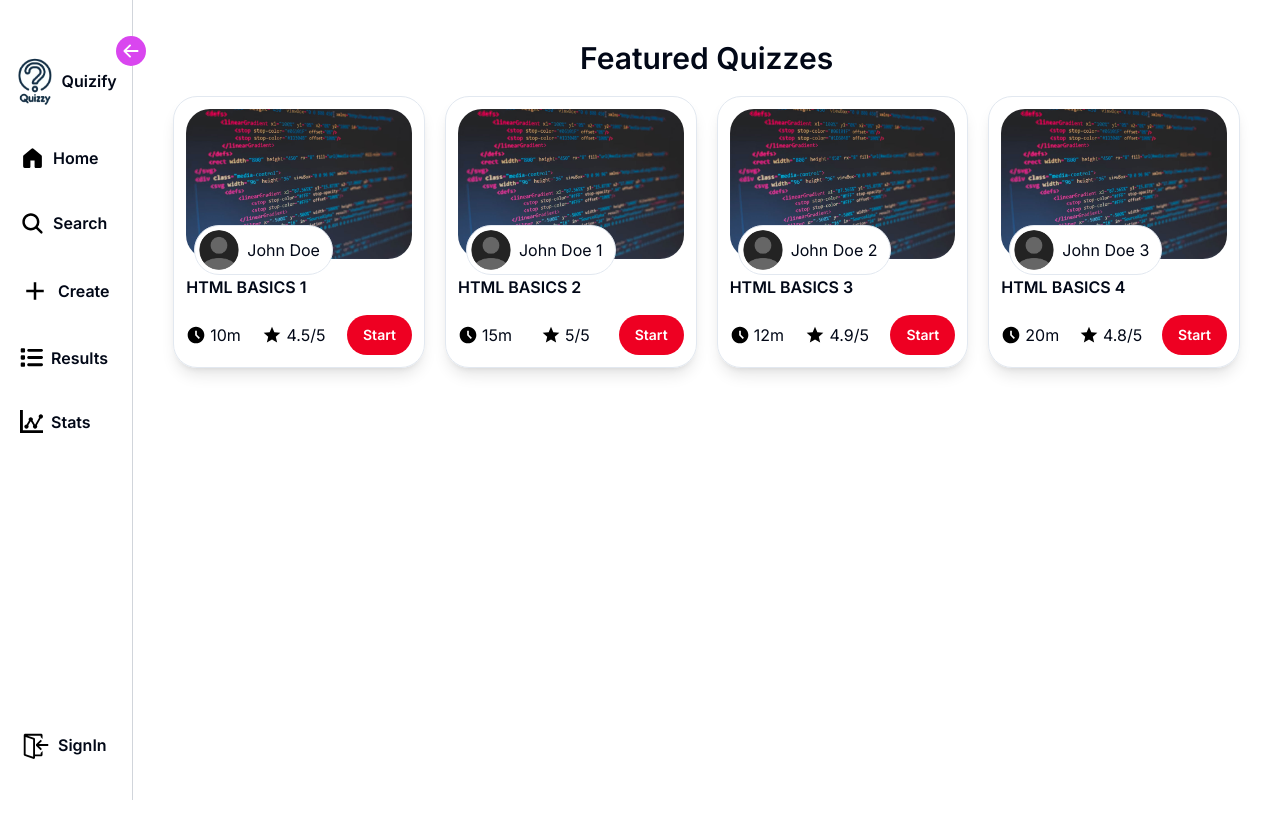
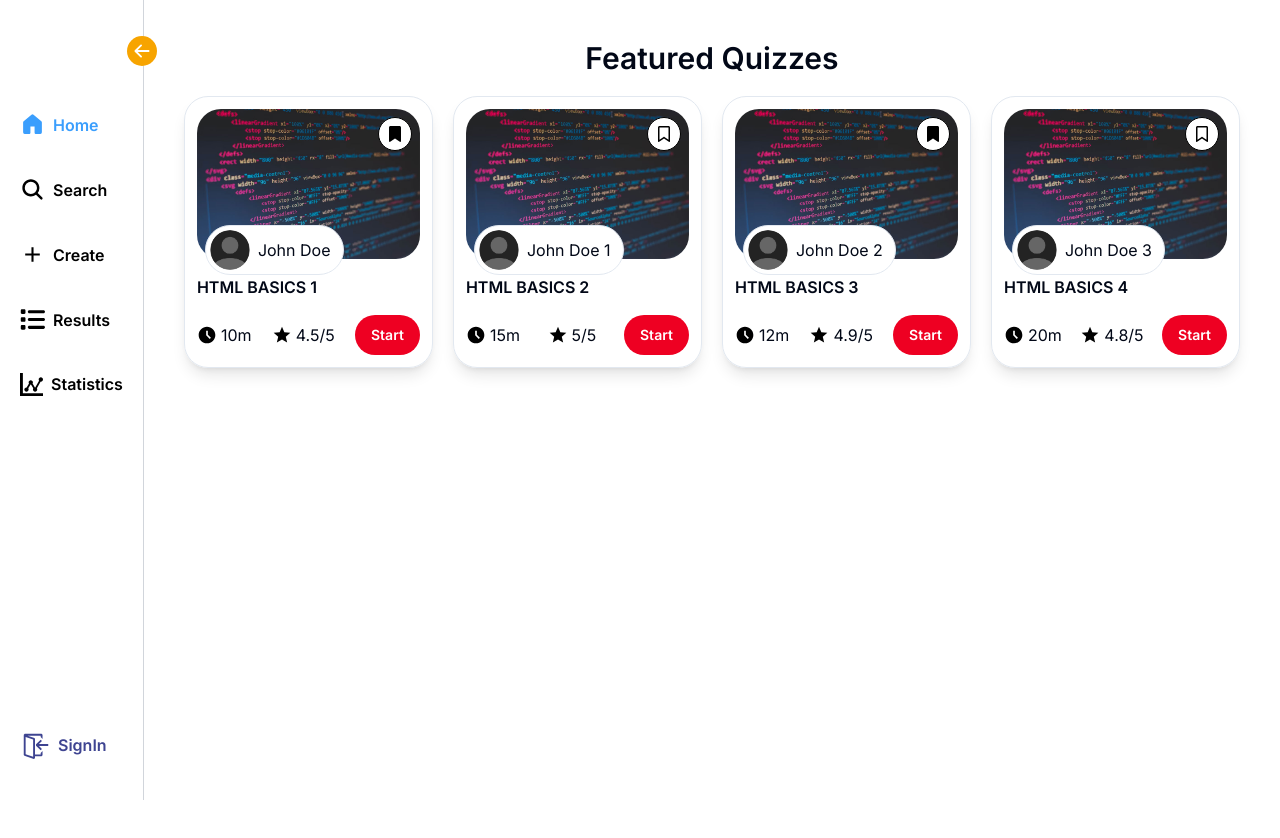
Before and after one commit to DevAdeelAhmad/quiz-app, a Next.js app: page / in a window 1280 px wide. Both pictures are taken after a click on the icon 75 px from the left and 51 px from the top of the page. Shown: the top 838 px of the page. Built offline with nearby package versions, Linux system fonts and the light colour scheme; no server answers.

Commit message:
Active Color Added + Name changed

```diff
--- a/src/app/(auth)/signin/page.tsx
+++ b/src/app/(auth)/signin/page.tsx
@@ -73,7 +73,7 @@ const SignInPage = () => {
                 {/* Left */}
                 <div className="flex-1 hidden lg:flex flex-col items-center justify-center min-h-screen gap-10 bg-[#ee0022] px-2">
                     <Image src="/assets/auth/auth-illustration.png" width={400} height={400} alt='Illustration' />
-                    <h1 className='text-white font-bold text-5xl'>Welcome Back to Quizify!</h1>
+                    <h1 className='text-white font-bold text-5xl'>Welcome Back to Quizzy!</h1>
                     <span className='text-white'>Easy to create and take quizzes online</span>
                 </div>
                 {/* Right */}
--- a/src/app/(auth)/signup/page.tsx
+++ b/src/app/(auth)/signup/page.tsx
@@ -78,7 +78,7 @@ const SignUpPage = () => {
                 {/* Left */}
                 <div className="flex-1 hidden lg:flex flex-col items-center justify-center min-h-screen gap-10 bg-[#ee0022] px-2">
                     <Image src="/assets/auth/auth-illustration.png" width={400} height={400} alt='Illustration' />
-                    <h1 className='text-white font-bold text-5xl'>Welcome to Quizify!</h1>
+                    <h1 className='text-white font-bold text-5xl'>Welcome to Quizzy!</h1>
                     <span className='text-white'>Easy to create and take quizzes online</span>
                 </div>
                 {/* Right */}
--- a/src/app/layout.tsx
+++ b/src/app/layout.tsx
@@ -5,8 +5,8 @@ import { AuthContextProvider } from "@/context/AuthContext";
 const inter = Inter({ subsets: ["latin"] });
 import NextTopLoader from 'nextjs-toploader'
 export const metadata: Metadata = {
-  title: "Quizify",
-  description: "Quizify | Find & Take!",
+  title: "Quizzy",
+  description: "Quizzy | Find & Take!",
 };
 
 export default function RootLayout({
@@ -18,7 +18,7 @@ export default function RootLayout({
     <html lang="en">
       <body className={inter.className}>
         <AuthContextProvider>
-          <NextTopLoader color="red" />
+          <NextTopLoader zIndex={1000} height={5} color="#3a9efd" />
           {children}
         </AuthContextProvider>
       </body>
--- a/src/components/commons/Sidebar.tsx
+++ b/src/components/commons/Sidebar.tsx
@@ -1,9 +1,8 @@
 "use client"
 import { UserAuth } from '@/context/AuthContext';
 import Link from 'next/link';
+import { useRouter, usePathname } from 'next/navigation';
 import { useState } from 'react';
-import { useRouter } from 'next/navigation';
-import Image from 'next/image';
 import { BiPlus } from "react-icons/bi";
 import { BsArrowLeftShort } from 'react-icons/bs';
 import { FaList } from "react-icons/fa6";
@@ -15,6 +14,7 @@ import { VscSignIn, VscSignOut } from "react-icons/vsc";
 
 const Sidebar = () => {
     const router = useRouter();
+    const currentRoute = usePathname();
     const { signout, user } = UserAuth();
     const [open, setOpen] = useState(false);
     const handleSidebar = () => {
@@ -27,44 +27,43 @@ const Sidebar = () => {
             console.log(error);
         }
     }
-
+    const generalStyle = "flex items-center gap-2"
+    const activeStyle = "text-second"
+    const nonActiveStyle = "text-black"
+    const textStyle = `font-semibold ${open ? "flex" : "hidden"}`
     return (
-        <aside className={`border-r border-r-gray-300 sticky h-screen p-5 pt-14 top-0 bottom-0 duration-300 ${open ? "w-36" : "w-20"}`}>
-            <BsArrowLeftShort className={`text-white bg-fuchsia-500 text-3xl rounded-full cursor-pointer absolute -right-[14px] top-9 transition-all duration-300 ${!open && "rotate-180"}`} onClick={handleSidebar} />
-            <Link className='flex items-center gap-2 duration-300 w-full justify-center' href='/'>
-                <Image src='/assets/logo-transparent.png' width={38} height={38} alt='logo' />
-                <span className={`font-semibold ${open ? "flex" : "hidden"}`}>Quizify</span>
-            </Link>
-            <div className="flex flex-col gap-10 pt-10 w-full">
-                <Link className='flex items-center gap-2' href="/">
-                    <GoHomeFill color='black' size={25} />
-                    <span className={`font-semibold ${open ? "flex" : "hidden"}`}>Home</span>
+        <aside className={`hidden lg:block border-r border-r-gray-300 sticky h-screen p-5 pt-14 top-0 bottom-0 left-0 duration-300 ${open ? "w-36" : "w-16"}`}>
+            <BsArrowLeftShort className={`text-white bg-first text-3xl rounded-full cursor-pointer absolute -right-[14px] top-9 transition-all duration-300 ${!open && "rotate-180"}`} onClick={handleSidebar} />
+            <div className="flex flex-col gap-10 pt-14 w-full items-start justify-center">
+                <Link className={`${generalStyle} ${currentRoute === '/' ? activeStyle : nonActiveStyle}`} href="/">
+                    <GoHomeFill size={25} />
+                    <span className={textStyle}>Home</span>
                 </Link>
-                <Link className='flex items-center gap-2' href="/search">
-                    <IoSearch color='black' size={25} />
-                    <span className={`font-semibold ${open ? "flex" : "hidden"}`}>Search</span>
+                <Link className={`${generalStyle} ${currentRoute === '/search' ? activeStyle : nonActiveStyle}`} href="/search">
+                    <IoSearch size={25} />
+                    <span className={textStyle}>Search</span>
                 </Link>
-                <Link className='flex items-center gap-2' href="/create">
-                    <BiPlus color='black' size={30} />
-                    <span className={`font-semibold ${open ? "flex" : "hidden"}`}>Create</span>
+                <Link className={`${generalStyle} ${currentRoute === '/create' ? activeStyle : nonActiveStyle}`} href="/create">
+                    <BiPlus size={25} />
+                    <span className={textStyle}>Create</span>
                 </Link>
-                <Link className='flex items-center gap-2' href="/create">
-                    <FaList color='black' size={23} />
-                    <span className={`font-semibold ${open ? "flex" : "hidden"}`}>Results</span>
+                <Link className={`${generalStyle} ${currentRoute === '/results' ? activeStyle : nonActiveStyle}`} href="/results">
+                    <FaList size={25} />
+                    <span className={textStyle}>Results</span>
                 </Link>
-                <Link className='flex items-center gap-2' href="/create">
-                    <ImStatsDots color='black' size={23} />
-                    <span className={`font-semibold ${open ? "flex" : "hidden"}`}>Stats</span>
+                <Link className={`${generalStyle} ${currentRoute === '/stats' ? activeStyle : nonActiveStyle}`} href="/stats">
+                    <ImStatsDots size={23} />
+                    <span className={textStyle}>Statistics</span>
                 </Link>
                 {user ? (
-                    <div onClick={handleSignOut} className='absolute bottom-10 flex items-center gap-2 cursor-pointer'>
-                        <VscSignOut color='black' size={30} />
-                        <span className={`font-semibold ${open ? "flex" : "hidden"}`}>SignOut</span>
+                    <div onClick={handleSignOut} className='absolute bottom-10 flex items-center gap-2 cursor-pointer text-third'>
+                        <VscSignOut size={30} />
+                        <span className={textStyle}>SignOut</span>
                     </div>
                 ) : (
-                    <div onClick={() => router.push("/signin")} className='absolute bottom-10 flex items-center gap-2 cursor-pointer'>
-                        <VscSignIn color='black' size={30} />
-                        <span className={`font-semibold ${open ? "flex" : "hidden"}`}>SignIn</span>
+                    <div onClick={() => router.push("/signin")} className='absolute bottom-10 flex items-center gap-2 cursor-pointer text-third'>
+                        <VscSignIn size={30} />
+                        <span className={textStyle}>SignIn</span>
                     </div>
                 )
                 }
--- a/src/components/homepage/FeaturedQuizzes.tsx
+++ b/src/components/homepage/FeaturedQuizzes.tsx
@@ -7,7 +7,8 @@ const data = [
         time: "10m",
         rating: 4.5,
         quizImageUrl: "/assets/quiz-img-temp.jpg",
-        creatorImgUrl: "/assets/pfp.png"
+        creatorImgUrl: "/assets/pfp.png",
+        isFavorite: true
     },
     {
         creatorName: "John Doe 1",
@@ -15,7 +16,8 @@ const data = [
         time: "15m",
         rating: 5,
         quizImageUrl: "/assets/quiz-img-temp.jpg",
-        creatorImgUrl: "/assets/pfp.png"
+        creatorImgUrl: "/assets/pfp.png",
+        isFavorite: false
     },
     {
         creatorName: "John Doe 2",
@@ -23,7 +25,8 @@ const data = [
         time: "12m",
         rating: 4.9,
         quizImageUrl: "/assets/quiz-img-temp.jpg",
-        creatorImgUrl: "/assets/pfp.png"
+        creatorImgUrl: "/assets/pfp.png",
+        isFavorite: true
     },
     {
         creatorName: "John Doe 3",
@@ -31,7 +34,8 @@ const data = [
         time: "20m",
         rating: 4.8,
         quizImageUrl: "/assets/quiz-img-temp.jpg",
-        creatorImgUrl: "/assets/pfp.png"
+        creatorImgUrl: "/assets/pfp.png",
+        isFavorite: false
     },
 ]
 
@@ -41,7 +45,7 @@ const FeaturedQuizzes = () => {
             <h1 className='text-3xl font-semibold'>Featured Quizzes</h1>
             <div className="flex gap-5 flex-wrap items-center justify-center w-full">
                 {data.map((quiz, index) => (
-                    <SingleFeaturedQuiz key={index} creatorImgUrl={quiz.creatorImgUrl} creatorName={quiz.creatorName} quizName={quiz.quizName} quizImageUrl={quiz.quizImageUrl} rating={quiz.rating} time={quiz.time} />
+                    <SingleFeaturedQuiz key={index} isFavorite={quiz.isFavorite} creatorImgUrl={quiz.creatorImgUrl} creatorName={quiz.creatorName} quizName={quiz.quizName} quizImageUrl={quiz.quizImageUrl} rating={quiz.rating} time={quiz.time} />
                 ))}
             </div>
         </section>
--- a/src/components/homepage/SingleFeaturedQuiz.tsx
+++ b/src/components/homepage/SingleFeaturedQuiz.tsx
@@ -1,7 +1,8 @@
 import Image from 'next/image';
 import { MdAccessTimeFilled, MdOutlineStarPurple500 } from "react-icons/md";
 import { Button } from '../ui/button';
-
+import { FaBookmark, FaRegBookmark } from "react-icons/fa6";
+import { useState } from 'react';
 interface SingleFeaturedQuizProps {
     creatorName: string,
     creatorImgUrl: string,
@@ -9,13 +10,19 @@ interface SingleFeaturedQuizProps {
     time: string,
     rating: number,
     quizImageUrl: string
+    isFavorite: boolean
 }
 
-const SingleFeaturedQuiz = ({ creatorName, quizName, time, rating, quizImageUrl, creatorImgUrl }: SingleFeaturedQuizProps) => {
+const SingleFeaturedQuiz = ({ creatorName, quizName, time, rating, quizImageUrl, creatorImgUrl, isFavorite }: SingleFeaturedQuizProps) => {
+    const [isFavor, setIsFavor] = useState(isFavorite);
+
     return (
         <div className='flex flex-1 flex-col gap-4 rounded-3xl border shadow-lg p-3 max-w-[320px]'>
             <div className="relative">
                 <Image className='rounded-3xl !w-[300px] !h-[150px]' src={quizImageUrl} width={300} height={300} alt='Quiz Image' />
+                <div onClick={() => setIsFavor(!isFavor)} className='border-black border bg-white p-2 rounded-full duration-300 transition-all absolute top-2 right-2 cursor-pointer'>
+                    {isFavor ? <FaBookmark className=' text-black' /> : <FaRegBookmark className=' text-black' />}
+                </div>
                 <div className='absolute -bottom-4 left-2 p-1 border rounded-full bg-white flex items-center gap-2'>
                     <Image className='rounded-full w-[40px] h-[40px]' src={creatorImgUrl} width={50} height={50} alt='Creator Profile Image' />
                     <span className='pr-2'>{creatorName}</span>
```
Also changed, not shown: src/app/page.tsx (+0 -9 lines).
